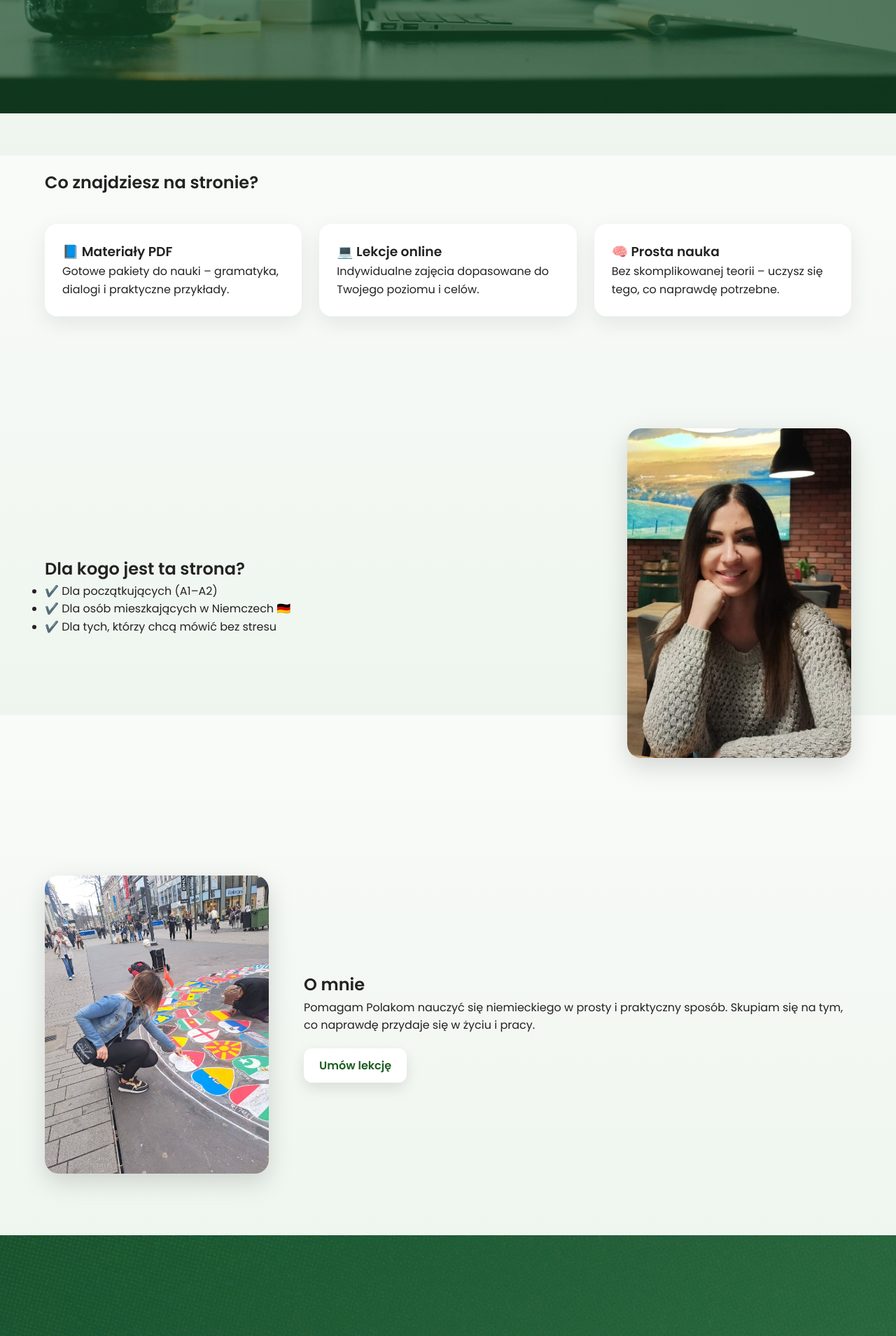
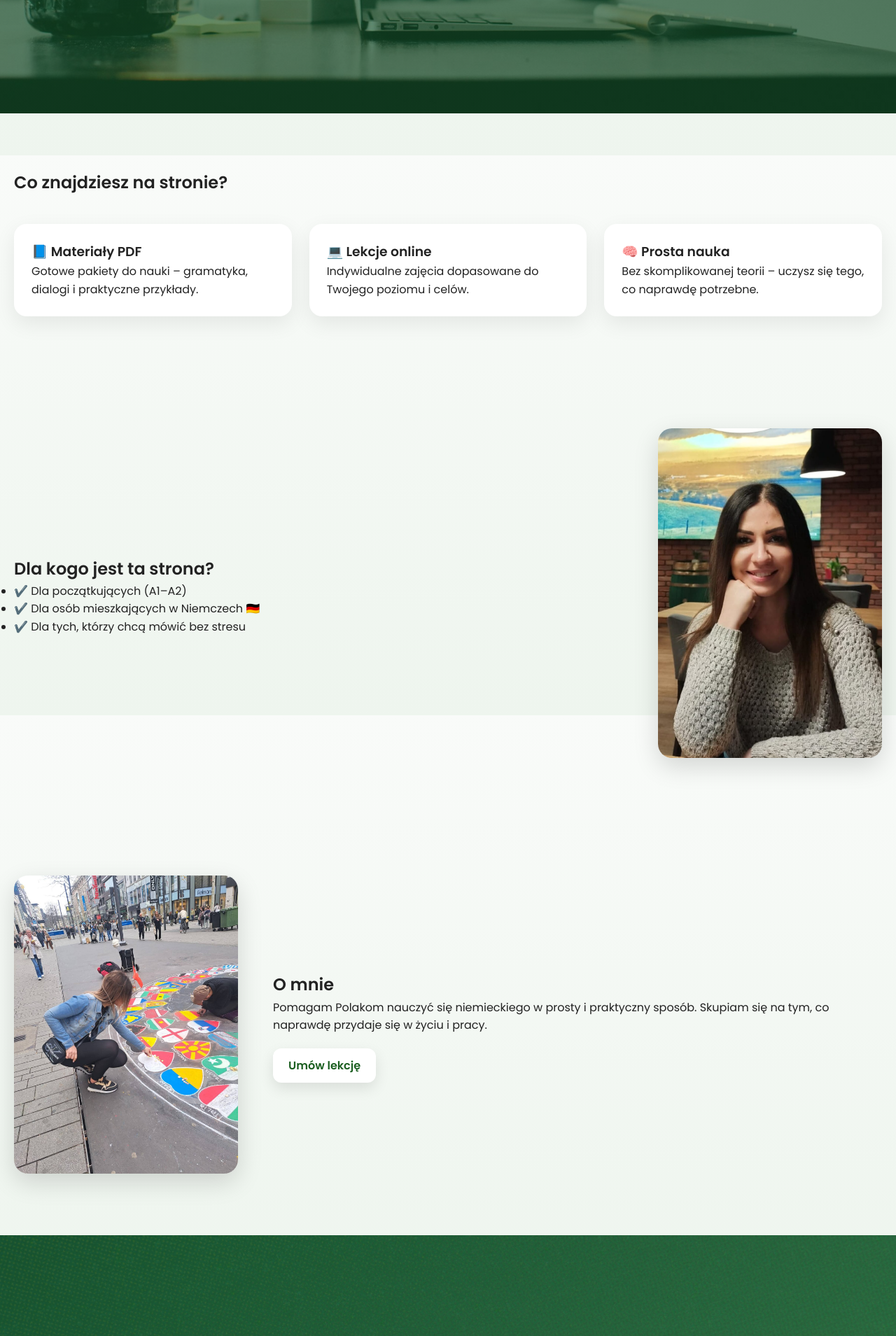
Before and after one commit to Ex333/niemiecki-z-ania, a Django app: page / in a window 1280 px wide. Shown: the part 578-2487 px from the top of the page at 70% size. Run offline with Django 5.2, Linux system fonts and the light colour scheme; data that the repository does not hold is empty; some libraries are stand-ins or nearby versions.

Commit message:
poprawiony layout produktu i container

```diff
--- a/core/static/css/style.css
+++ b/core/static/css/style.css
@@ -14,9 +14,10 @@ body {
 
 /* 📦 CONTAINER */
 .container {
-  width: 90%;
-  max-width: 1200px;
-  margin: auto;
+    width: 100%;
+    max-width: 1800px;
+    margin: 0 auto;
+    padding: 0 20px;
 }
 
 /* 🔝 NAVBAR */
@@ -916,8 +917,11 @@ body {
 /* 🖼️ IMAGE */
 .product-detail-image img {
     width: 100%;
+    height: 400px;        /* 🔥 KLUCZ */
+    object-fit: cover;    /* 🔥 KLUCZ */
     border-radius: 20px;
     box-shadow: 0 12px 30px rgba(0,0,0,0.15);
+    object-position: right center;
 }
 
 /* 🧠 INFO */
--- a/templates/shop/product_detail.html
+++ b/templates/shop/product_detail.html
@@ -1,6 +1,8 @@
 {% extends "base.html" %}
 
 {% block content %}
+
+<div class="container">  <!-- 🔥 NOWE -->
 
   <div class="product-detail-container">
 
@@ -43,4 +45,6 @@
 
   </div>
 
+</div> <!-- 🔥 NOWE -->
+
 {% endblock %}
```
Also changed, not shown: 2 other files. Lines whose indentation alone changed are shown as unchanged.
